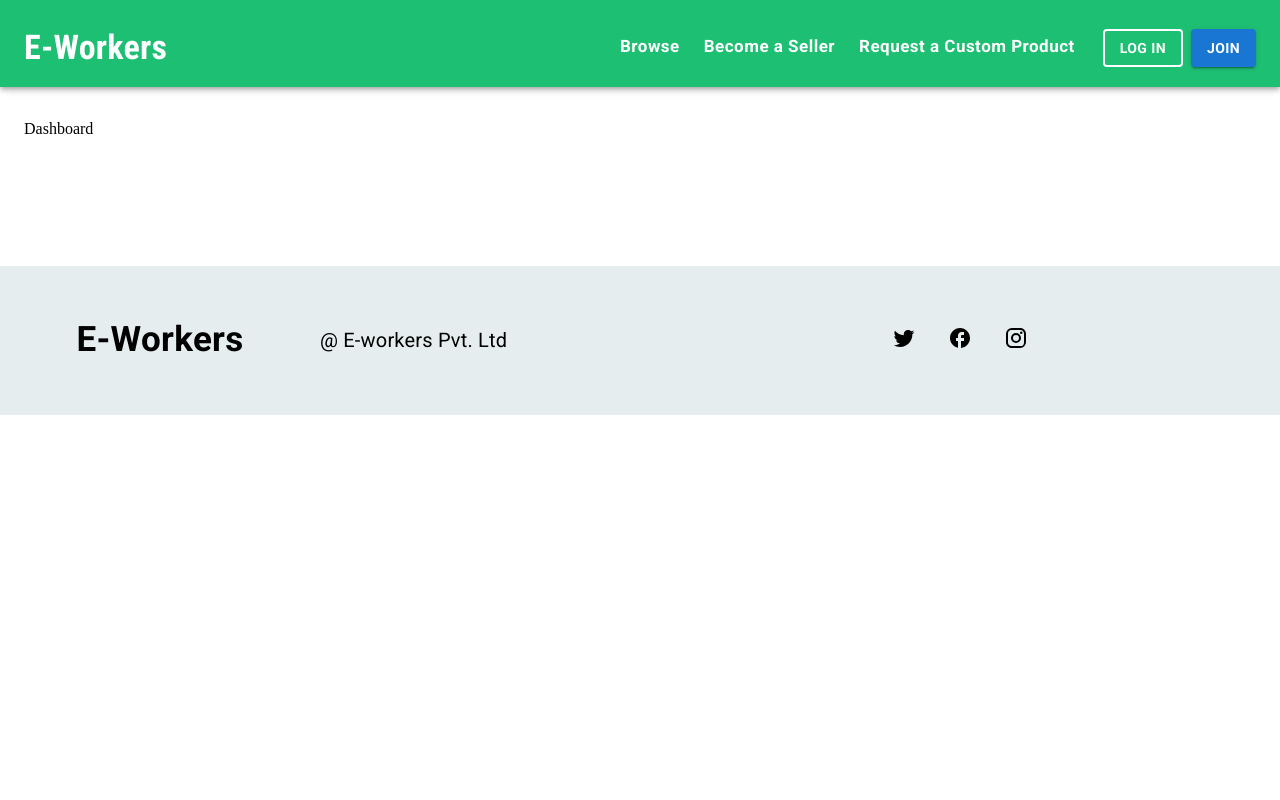
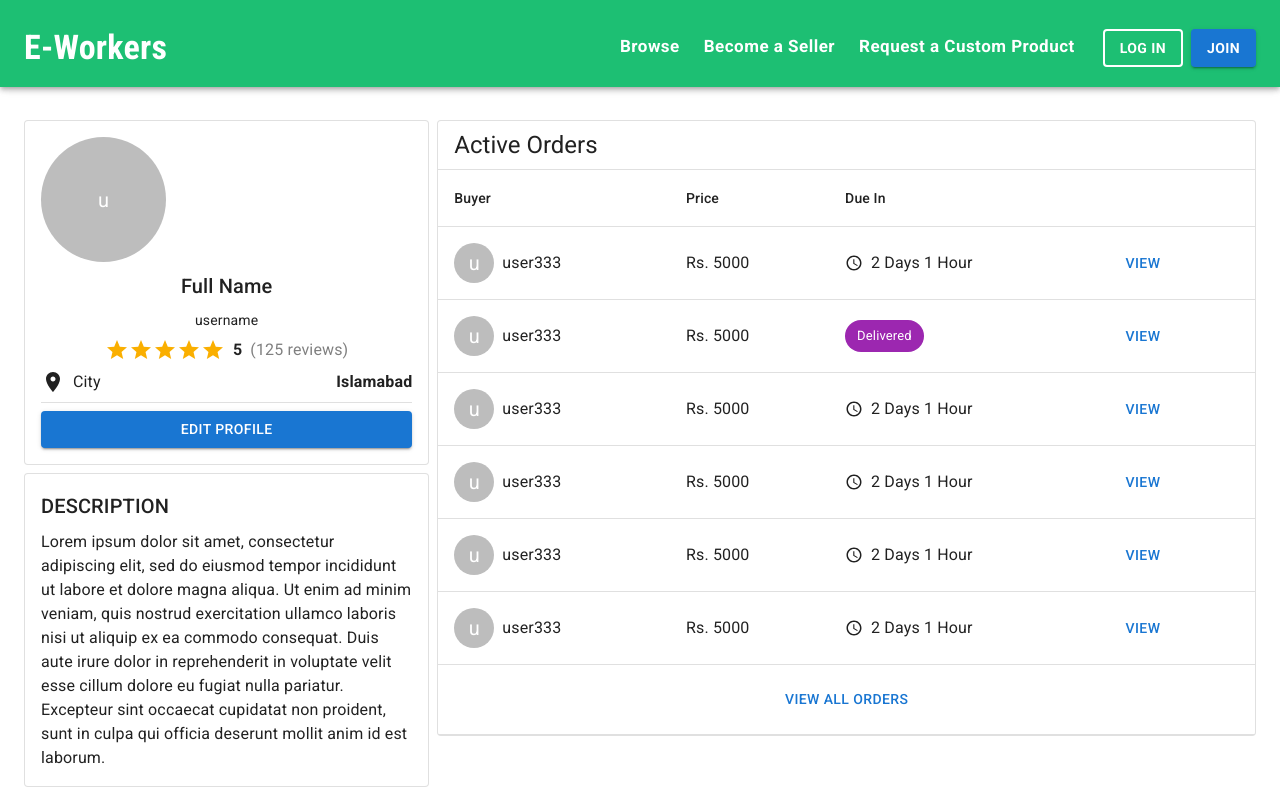
Before and after one commit to bilal42011/Ecommerce-Platform-For-Customized-Products, a React (Create React App) app: page /profile/1/dashboard in a window 1280 px wide. Shown: the top 800 px of the page. Built offline with nearby package versions, Linux system fonts and the light colour scheme.

Commit message:
created dashboard page

```diff
--- /dev/null
+++ b/src/Components/Dashboard/ActiveOrdersTable.js
@@ -0,0 +1,76 @@
+import { ScheduleOutlined } from "@mui/icons-material";
+import {
+  Avatar,
+  Button,
+  Chip,
+  Stack,
+  Table,
+  TableBody,
+  TableCell,
+  TableHead,
+  TableRow,
+  Typography,
+} from "@mui/material";
+import { Link } from "react-router-dom";
+
+export default function ActiveOrdersTable({ orders }) {
+  return (
+    <Table>
+      <TableHead>
+        <TableRow sx={{ textAlign: "center" }}>
+          <TableCell>Buyer</TableCell>
+          <TableCell>Price</TableCell>
+          <TableCell>Due In</TableCell>
+          <TableCell></TableCell>
+        </TableRow>
+      </TableHead>
+      <TableBody>
+        {orders.map((elem, idx) => {
+          return (
+            <TableRow key={idx}>
+              <TableCell>
+                <Stack direction="row" spacing={1} alignItems="center">
+                  <Avatar>{elem.buyerUsername.charAt(0)}</Avatar>
+                  <Typography>{elem.buyerUsername}</Typography>
+                </Stack>
+              </TableCell>
+              <TableCell>
+                <Typography>Rs. {elem.price} </Typography>
+              </TableCell>
+              <TableCell>
+                {!elem.isDeliverd ? (
+                  <Typography display="flex" alignItems="center">
+                    <ScheduleOutlined
+                      sx={{
+                        verticalAlign: "middle",
+                        width: 18,
+                        height: 18,
+                        mr: 1,
+                      }}
+                    />
+                    {elem.timeRemaining}{" "}
+                  </Typography>
+                ) : (
+                  <Chip color="secondary" label="Delivered" />
+                )}
+              </TableCell>
+              <TableCell>
+                <Link
+                  className="ghost-link"
+                  to="/profile/userId/orders/orderId"
+                >
+                  <Button>View</Button>
+                </Link>
+              </TableCell>
+            </TableRow>
+          );
+        })}
+        <TableRow>
+          <TableCell colSpan={4}>
+            <Button fullWidth>View All Orders</Button>
+          </TableCell>
+        </TableRow>
+      </TableBody>
+    </Table>
+  );
+}
--- a/src/Components/SellerProfileDescription.js
+++ b/src/Components/SellerProfileDescription.js
@@ -11,7 +11,7 @@ import {
 import PlaceIcon from "@mui/icons-material/Place";
 import { Link } from "react-router-dom";
 
-const SellerProfileDescription = ({ user }) => {
+const SellerProfileDescription = ({ user, dashboard }) => {
   return (
     <>
       <Paper
@@ -52,16 +52,27 @@ const SellerProfileDescription = ({ user }) => {
           <Typography fontWeight="bold">{user.city}</Typography>
         </Stack>
         <Divider />
+        {!dashboard ? (
           <Button variant="contained">
             <Link
               to="/profile/userid/chats"
               style={{ textDecoration: "none", color: "inherit" }}
             >
-            {" "}
               Contact Me
             </Link>
           </Button>
+        ) : (
+          <Button variant="contained">
+            <Link
+              to="/profile/userid/edit"
+              style={{ textDecoration: "none", color: "inherit" }}
+            >
+              Edit Profile
+            </Link>
+          </Button>
+        )}
       </Paper>
+      {user.description && (
         <Paper
           variant="outlined"
           sx={{ p: 2, mt: 1 }}
@@ -71,6 +82,7 @@ const SellerProfileDescription = ({ user }) => {
           <Typography variant="h6">DESCRIPTION</Typography>
           <Typography>{user.description}</Typography>
         </Paper>
+      )}
     </>
   );
 };
--- a/src/Pages/Dashboard.js
+++ b/src/Pages/Dashboard.js
@@ -1,9 +1,76 @@
+import { Divider, Grid, Paper, Typography } from "@mui/material";
 import { Container } from "@mui/system";
+import ActiveOrdersTable from "../Components/Dashboard/ActiveOrdersTable";
+import SellerProfileDescription from "../Components/SellerProfileDescription";
 
 export default function Dashboard() {
+  const user = {
+    username: "username",
+    full_name: "Full Name",
+    aggregated_rating: 5,
+    total_reviews: 125,
+    avatar: "",
+    city: "Islamabad",
+    description:
+      "Lorem ipsum dolor sit amet, consectetur adipiscing elit, sed do eiusmod tempor incididunt ut labore et dolore magna aliqua. Ut enim ad minim veniam, quis nostrud exercitation ullamco laboris nisi ut aliquip ex ea commodo consequat. Duis aute irure dolor in reprehenderit in voluptate velit esse cillum dolore eu fugiat nulla pariatur. Excepteur sint occaecat cupidatat non proident, sunt in culpa qui officia deserunt mollit anim id est laborum.",
+    orders: [
+      {
+        id: 1,
+        buyerUsername: "user333",
+        price: 5000,
+        timeRemaining: "2 Days 1 Hour",
+      },
+      {
+        id: 1,
+        buyerUsername: "user333",
+        price: 5000,
+        timeRemaining: "2 Days 1 Hour",
+        isDeliverd: true,
+      },
+      {
+        id: 1,
+        buyerUsername: "user333",
+        price: 5000,
+        timeRemaining: "2 Days 1 Hour",
+      },
+      {
+        id: 1,
+        buyerUsername: "user333",
+        price: 5000,
+        timeRemaining: "2 Days 1 Hour",
+      },
+
+      {
+        id: 1,
+        buyerUsername: "user333",
+        price: 5000,
+        timeRemaining: "2 Days 1 Hour",
+      },
+      {
+        id: 1,
+        buyerUsername: "user333",
+        price: 5000,
+        timeRemaining: "2 Days 1 Hour",
+      },
+    ],
+  };
+
   return (
     <Container maxWidth="xl" sx={{ mt: 15 }}>
-      Dashboard
+      <Grid container spacing={1}>
+        <Grid item xs={12} sm={4}>
+          <SellerProfileDescription user={user} dashboard />
+        </Grid>
+        <Grid item xs={12} sm={8}>
+          <Paper variant="outlined">
+            <Typography px={2} py={1} variant="h5">
+              Active Orders
+            </Typography>
+            <Divider />
+            <ActiveOrdersTable orders={user.orders} />
+          </Paper>
+        </Grid>
+      </Grid>
     </Container>
   );
 }
```
Also changed, not shown: src/Components/Dashboard/Order.js (added, +67 -0 lines). Lines whose indentation alone changed are shown as unchanged.
